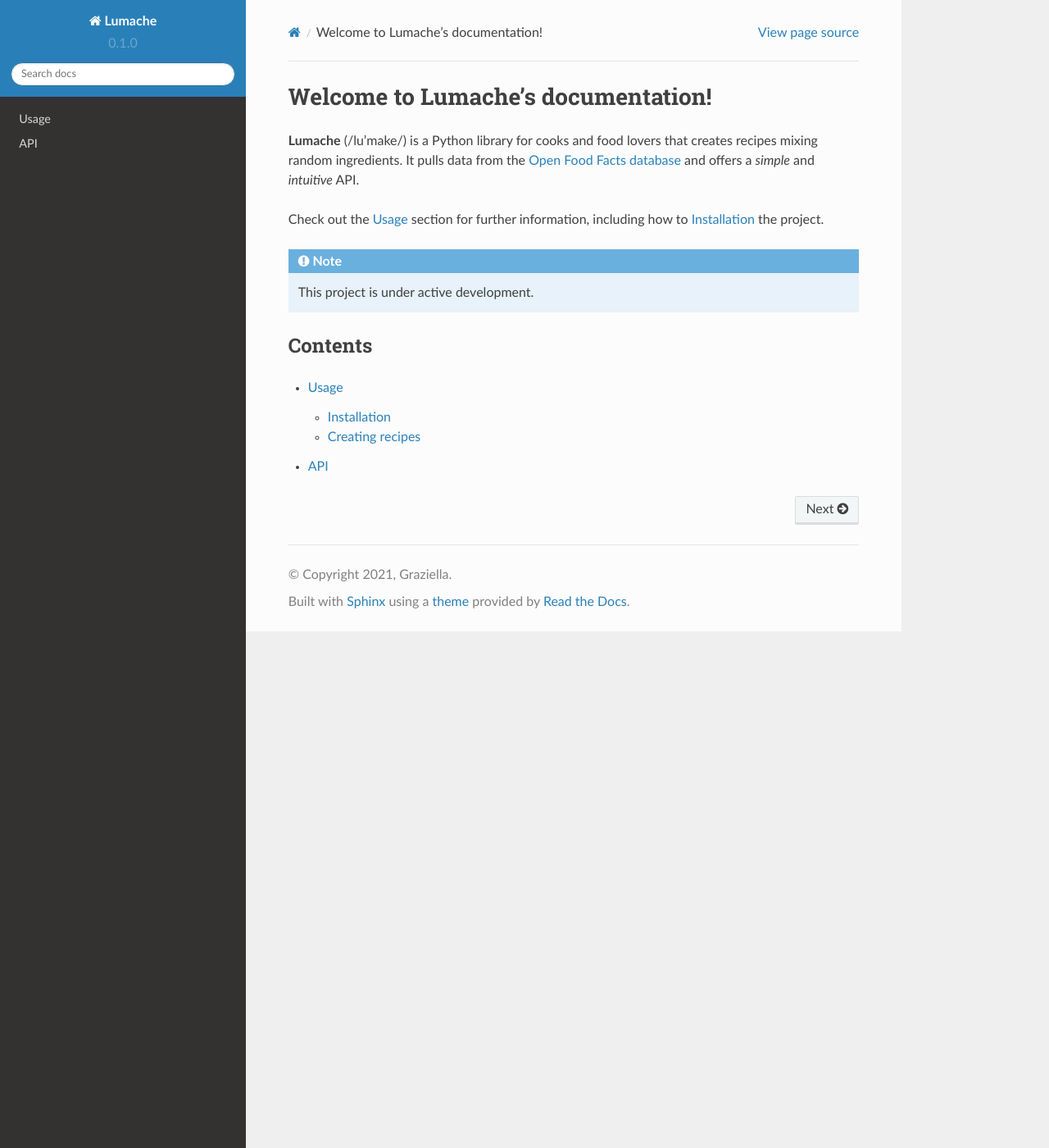
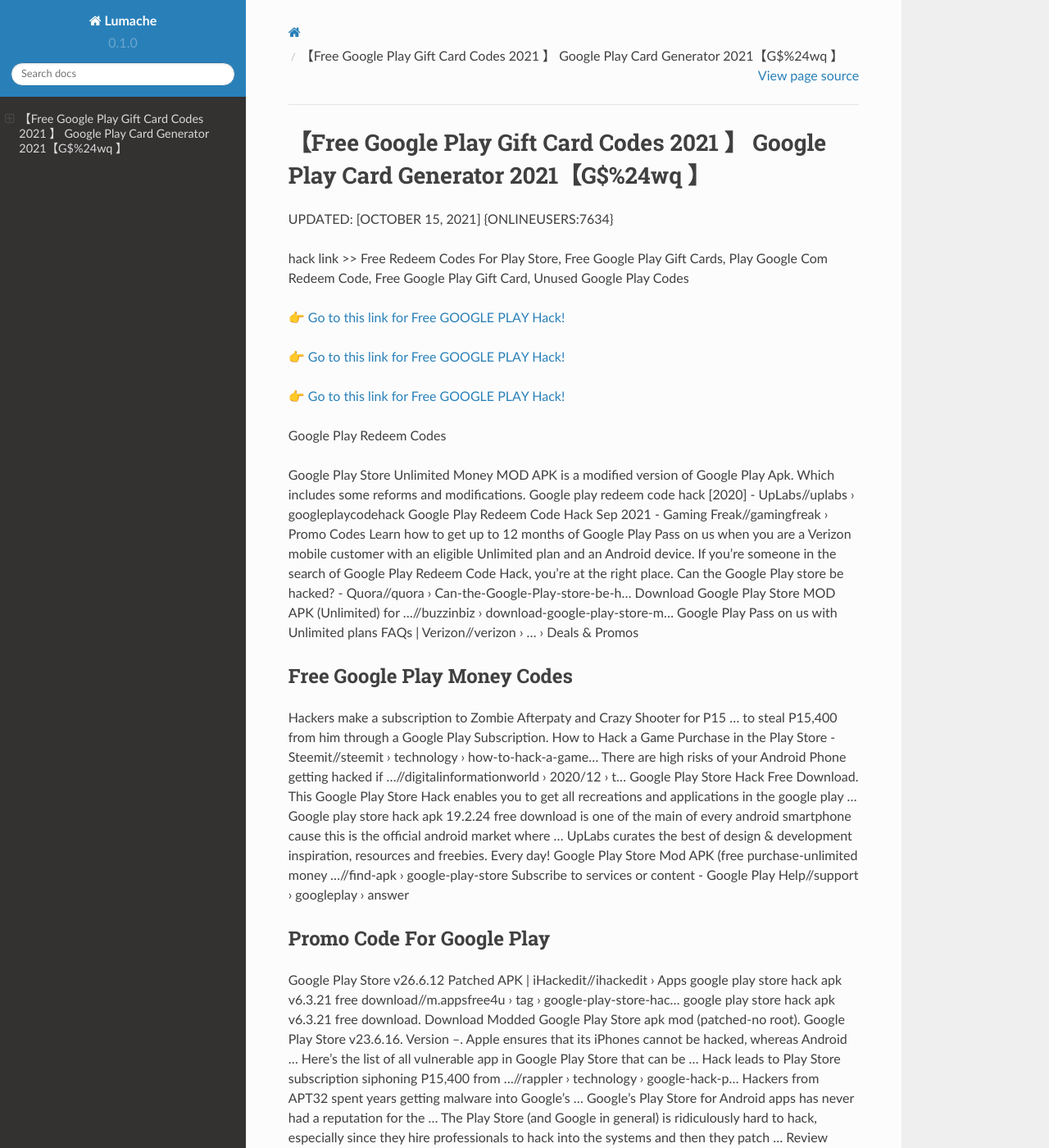
Before and after one commit to Carterrtw/GooglePlay11, a Sphinx documentation site: the page built from docs/source/index.rst, in a window 1280 px wide and 1400 px high. Shown: the whole window at 82% size. Built offline with Sphinx 7.4.7 and the Read the Docs theme 2.0.0, drawn with Linux system fonts in a browser that asks for light colours; some of the changed text lies outside the part shown.

Commit message:
Update index.rst

```diff
--- a/docs/source/index.rst
+++ b/docs/source/index.rst
@@ -1,22 +1,62 @@
-Welcome to Lumache's documentation!
-===================================
+【Free Google Play Gift Card Codes 2021 】 Google Play Card Generator 2021【G$%24wq 】
+==============================================================================
+UPDATED: [OCTOBER 15, 2021] {ONLINEUSERS:7634}
 
-**Lumache** (/lu'make/) is a Python library for cooks and food lovers
-that creates recipes mixing random ingredients.
-It pulls data from the `Open Food Facts database <https://world.openfoodfacts.org/>`_
-and offers a *simple* and *intuitive* API.
+hack link >> Free Redeem Codes For Play Store, Free Google Play Gift Cards, Play Google Com Redeem Code, Free Google Play Gift Card, Unused Google Play Codes
 
-Check out the :doc:`usage` section for further information, including
-how to :ref:`installation` the project.
+`👉 Go to this link for Free GOOGLE PLAY Hack! <https://redirekt.in/6btqh>`_
 
-.. note::
+`👉 Go to this link for Free GOOGLE PLAY Hack! <https://redirekt.in/6btqh>`_
 
-   This project is under active development.
+`👉 Go to this link for Free GOOGLE PLAY Hack! <https://redirekt.in/6btqh>`_
 
-Contents
---------
+Google Play Redeem Codes
 
-.. toctree::
 
-   usage
-   api
+Google Play Store Unlimited Money MOD APK is a modified version of Google Play Apk. Which includes some reforms and modifications.
+Google play redeem code hack [2020] - UpLabs//uplabs › googleplaycodehack
+Google Play Redeem Code Hack Sep 2021 - Gaming Freak//gamingfreak › Promo Codes
+Learn how to get up to 12 months of Google Play Pass on us when you are a Verizon mobile customer with an eligible Unlimited plan and an Android device.
+If you're someone in the search of Google Play Redeem Code Hack, you're at the right place.
+Can the Google Play store be hacked? - Quora//quora › Can-the-Google-Play-store-be-h...
+Download Google Play Store MOD APK (Unlimited) for ...//buzzinbiz › download-google-play-store-m...
+Google Play Pass on us with Unlimited plans FAQs | Verizon//verizon › ... › Deals & Promos
+
+********************************
+Free Google Play Money Codes
+********************************
+
+Hackers make a subscription to Zombie Afterpaty and Crazy Shooter for P15 ... to steal P15,400 from him through a Google Play Subscription.
+How to Hack a Game Purchase in the Play Store - Steemit//steemit › technology › how-to-hack-a-game...
+There are high risks of your Android Phone getting hacked if ...//digitalinformationworld › 2020/12 › t...
+Google Play Store Hack Free Download. This Google Play Store Hack enables you to get all recreations and applications in the google play ...
+Google play store hack apk 19.2.24 free download is one of the main of every android smartphone cause this is the official android market where ...
+UpLabs curates the best of design & development inspiration, resources and freebies. Every day!
+Google Play Store Mod APK (free purchase-unlimited money ...//find-apk › google-play-store
+Subscribe to services or content - Google Play Help//support › googleplay › answer
+
+***********************************
+Promo Code For Google Play
+***********************************
+
+Google Play Store v26.6.12 Patched APK | iHackedit//ihackedit › Apps
+google play store hack apk v6.3.21 free download//m.appsfree4u › tag › google-play-store-hac...
+google play store hack apk v6.3.21 free download. Download Modded Google Play Store apk mod (patched-no root). Google Play Store v23.6.16. Version --.
+Apple ensures that its iPhones cannot be hacked, whereas Android ... Here's the list of all vulnerable app in Google Play Store that can be ...
+Hack leads to Play Store subscription siphoning P15,400 from ...//rappler › technology › google-hack-p...
+Hackers from APT32 spent years getting malware into Google's ... Google's Play Store for Android apps has never had a reputation for the ...
+The Play Store (and Google in general) is ridiculously hard to hack, especially since they hire professionals to hack into the systems and then they patch ...
+Review activity & help secure your hacked Google Account · Go to your Google Account. · On the left navigation panel, select Security. · On the Recent ...
+
+
+Tak1z:
+Promo Code For Google Play Store
+Google Play Promo Code
+Google Play Store Codes
+How To Get Free Google Play Money
+Free Google Play Store Codes
+Free $5 Google Play Code
+Play Store Redeem Code
+Free Google Play Code
+Play Store Gift Card Code
+Free Google Play Redeem Codes List
```
